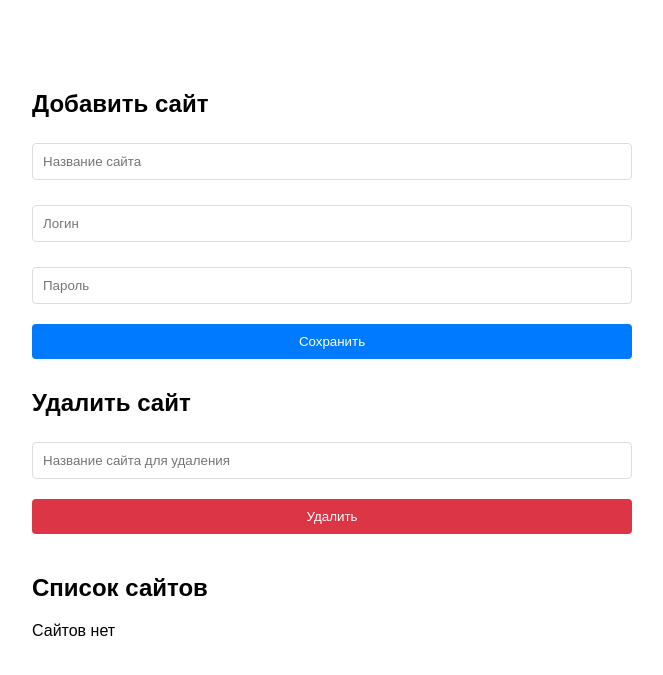
After one commit to DaniilFinch/generate-password, a Flask app: template templates/managerpassword.html in a window 1280 px wide. The commit adds this page. Shown: the top 675 px of the page, without its empty margins (308-971 px from the left). Run offline with Flask 3, Linux system fonts and the light colour scheme; the template is opened without the code that fills it, so the values that code supplies are empty.

Commit message:
Add files via upload

```diff
--- a/templates/index.html
+++ b/templates/index.html
@@ -65,7 +65,7 @@
     {% endwith %}
 
     <nav>
-        <a href="{{ url_for('profile') }}">Профиль</a>
+        <a href="{{ url_for('managerpassword') }}">Менеджер паролей</a>
         <a href="{{ url_for('password_generator') }}">Генератор паролей</a>
         {% if session.get('role') == 'admin' %}
             <a href="{{ url_for('admin') }}">Админка</a>
@@ -74,7 +74,7 @@
     </nav>
 
     <div class="welcome">
-        <h1>Добро пожаловать в систему!</h1>
+        <h1>Список ваших сайтов</h1>
         <p>Используйте навигацию выше для перехода между разделами.</p>
         <p>Для генерации паролей перейдите в раздел <strong>"Генератор паролей"</strong>.</p>
     </div>
--- /dev/null
+++ b/templates/managerpassword.html
@@ -0,0 +1,121 @@
+<!DOCTYPE html>
+<html>
+<head>
+    <title>Менеджер паролей</title>
+    <style>
+        body {
+            font-family: Arial, sans-serif;
+            max-width: 600px;
+            margin: 50px auto;
+            padding: 20px;
+        }
+        .form-group {
+            margin-bottom: 15px;
+        }
+        input[type="text"],
+        input[type="password"] {
+            width: 100%;
+            padding: 10px;
+            margin: 5px 0;
+            border: 1px solid #ddd;
+            border-radius: 4px;
+            box-sizing: border-box;
+        }
+        button {
+            width: 100%;
+            padding: 10px;
+            color: white;
+            border: none;
+            border-radius: 4px;
+            cursor: pointer;
+            margin-bottom: 10px;
+        }
+        .save-btn {
+            background-color: #007bff;
+        }
+        .delete-btn {
+            background-color: #dc3545;
+        }
+        .flash {
+            padding: 10px;
+            margin: 10px 0;
+            border-radius: 4px;
+        }
+        .success {
+            background-color: #d4edda;
+            color: #155724;
+            border: 1px solid #c3e6cb;
+        }
+        .error {
+            background-color: #f8d7da;
+            color: #721c24;
+            border: 1px solid #f5c6cb;
+        }
+        .site-item {
+            background: #f8f9fa;
+            padding: 15px;
+            margin: 10px 0;
+            border-radius: 4px;
+            border-left: 4px solid #007bff;
+        }
+        .site-name {
+            font-weight: bold;
+            margin-bottom: 5px;
+            color: #333;
+        }
+        .sites-section {
+            margin-top: 30px;
+        }
+    </style>
+</head>
+
+<body>
+    <h2>Добавить сайт</h2>
+
+    {% with messages = get_flashed_messages(with_categories=true) %}
+        {% if messages %}
+            {% for category, message in messages %}
+                <div class="flash {{ category }}">{{ message }}</div>
+            {% endfor %}
+        {% endif %}
+    {% endwith %}
+
+    <form method="POST" action="{{ url_for('managerpassword') }}">
+        <div class="form-group">
+            <input type="text" name="site_name" placeholder="Название сайта" required>
+        </div>
+        <div class="form-group">
+            <input type="text" name="site_login" placeholder="Логин" required>
+        </div>
+        <div class="form-group">
+            <input type="password" name="site_password" placeholder="Пароль" required>
+        </div>
+        <button type="submit" class="save-btn">Сохранить</button>
+    </form>
+
+    <h2>Удалить сайт</h2>
+    <form method="POST" action="{{ url_for('delete_site') }}">
+        <div class="form-group">
+            <input type="text" name="site_name" placeholder="Название сайта для удаления" required>
+        </div>
+        <button type="submit" class="delete-btn">Удалить</button>
+    </form>
+
+    <div class="sites-section">
+        <h2>Список сайтов</h2>
+        {% if sites %}
+            <div class="sites-list">
+                {% for site in sites %}
+                    <div class="site-item">
+                        <div class="site-name">{{ site.name }}</div>
+                        <div><strong>Логин:</strong> {{ site.login }}</div>
+                        <div><strong>Пароль:</strong> {{  site.password }}</div>
+                    </div>
+                {% endfor %}
+            </div>
+        {% else %}
+            <p>Сайтов нет</p>
+        {% endif %}
+    </div>
+</body>
+</html>
--- a/templates/password_generator.html
+++ b/templates/password_generator.html
@@ -123,7 +123,7 @@
 
     <nav>
         <a href="{{ url_for('index') }}">Главная</a>
-        <a href="{{ url_for('profile') }}">Профиль</a>
+        <a href="{{ url_for('managerpassword') }}">Менеджер паролей</a>
         <a href="{{ url_for('password_generator') }}">Генератор паролей</a>
         {% if session.get('role') == 'admin' %}
             <a href="{{ url_for('admin') }}">Админка</a>
```
Also changed, not shown: templates/login.html (line endings or trailing spaces), templates/register.html (line endings or trailing spaces).
